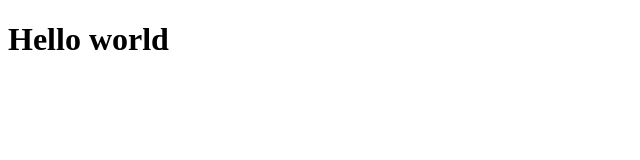
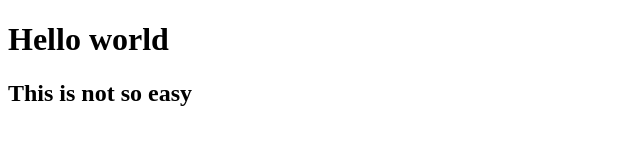
Before and after one commit to KateKarate/My-first-HW-with-r_d, a plain HTML site: page index.html in a window 1280 px wide. Shown: the whole page, without its empty margins (0-640 px from the left). Drawn offline with Linux system fonts and the light colour scheme.

Commit message:
add subheader

```diff
--- a/index.html
+++ b/index.html
@@ -10,5 +10,7 @@
 
   <h1>Hello world</h1>
 
+  <h2>This is not so easy</h2>
+
 </body>
 </html>
```
